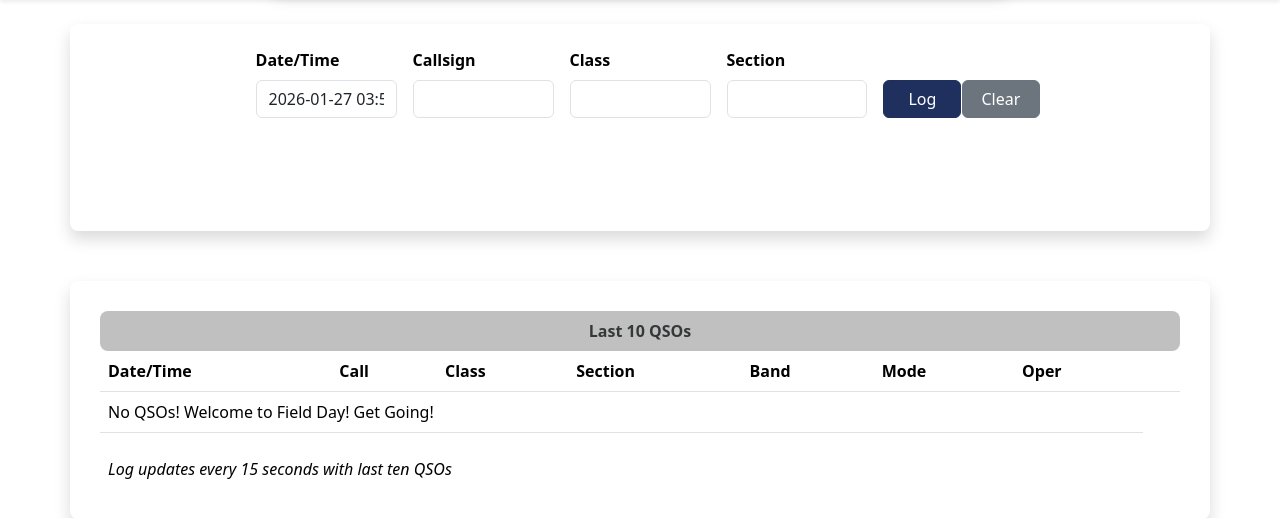
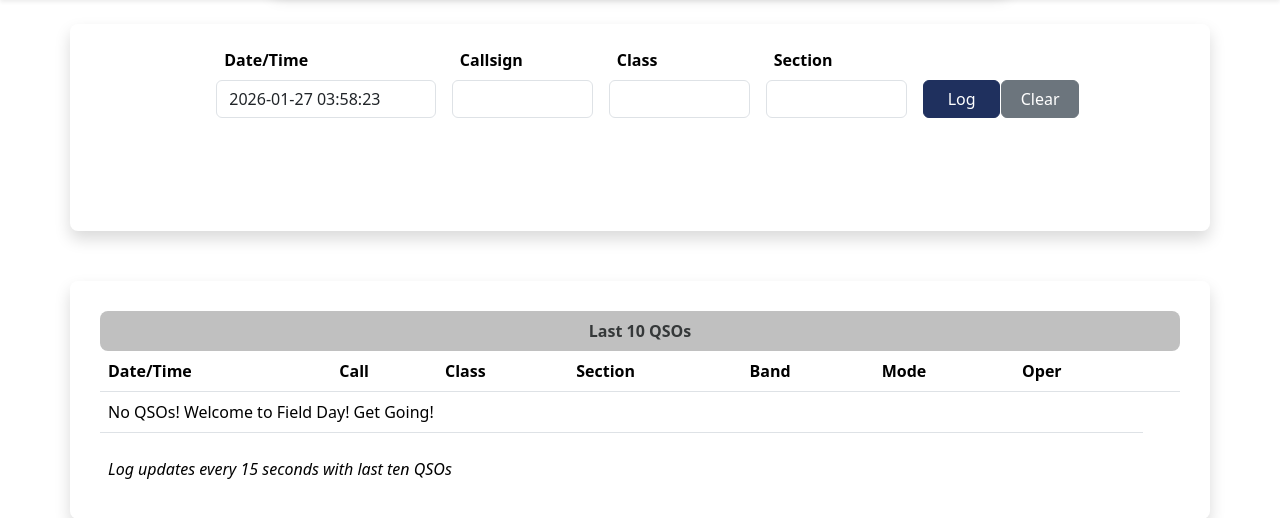
Before and after one commit to jxmx/firefly-logger, a PHP site: page / in a window 1280 px wide. Shown: the part 75-593 px from the top of the page. Run offline with PHP 8.4, Linux system fonts and the light colour scheme; data that the repository does not hold is empty; some libraries are stand-ins or nearby versions.

Commit message:
misc alignment fixes

```diff
--- a/web/index.php
+++ b/web/index.php
@@ -28,8 +28,8 @@ include("header.php");
 					<div class="row mt-2 g-3 align-items-top justify-content-center">
 
 						<!-- Date/Time -->
-						<div class="col-12 col-md-2">
-							<label for="logclock" class="form-label">Date/Time</label>
+						<div class="col-12 col-md-3">
+							<label for="logclock" class="form-label px-2">Date/Time</label>
 							<input type="text"
 								id="logclock"
 								name="logclock"
@@ -40,7 +40,7 @@ include("header.php");
 
 						<!-- Callsign -->
 						<div class="col-12 col-md-2">
-							<label for="call" class="form-label">Callsign</label>
+							<label for="call" class="form-label px-2">Callsign</label>
 							<input type="text"
 								id="call"
 								name="call"
@@ -51,7 +51,7 @@ include("header.php");
 
 						<!-- Class -->
 						<div class="col-12 col-md-2">
-							<label for="opclass" class="form-label">Class</label>
+							<label for="opclass" class="form-label px-2">Class</label>
 							<input type="text"
 								id="opclass"
 								name="opclass"
@@ -62,7 +62,7 @@ include("header.php");
 
 						<!-- Section -->
 						<div class="col-12 col-md-2">
-							<label for="section" class="form-label">Section</label>
+							<label for="section" class="form-label px-2">Section</label>
 							<div id="arrl-sections" class="position-relative">
 								<input type="text"
 									id="section"
```
Also changed, not shown: web/handkey.php (+5 -5 lines).
